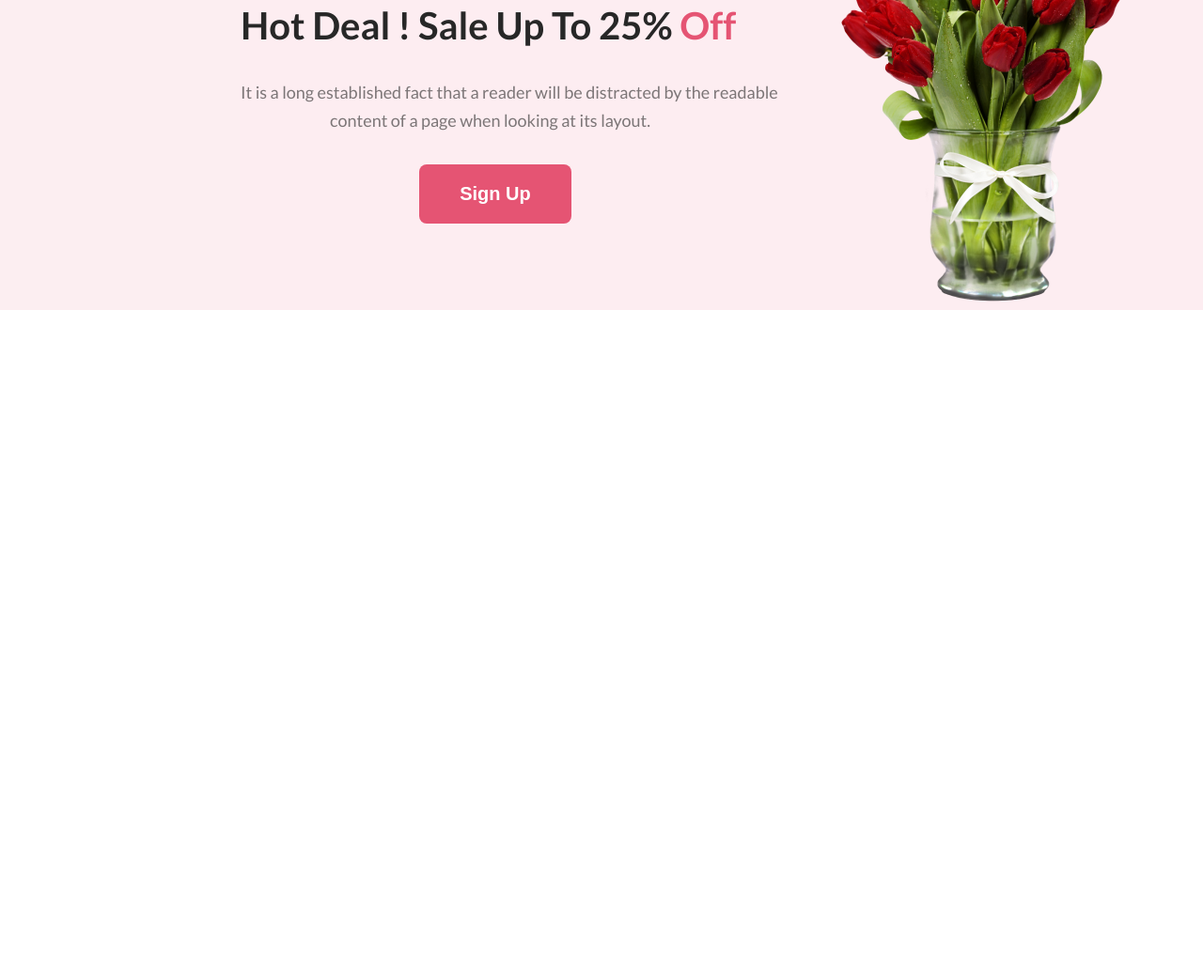
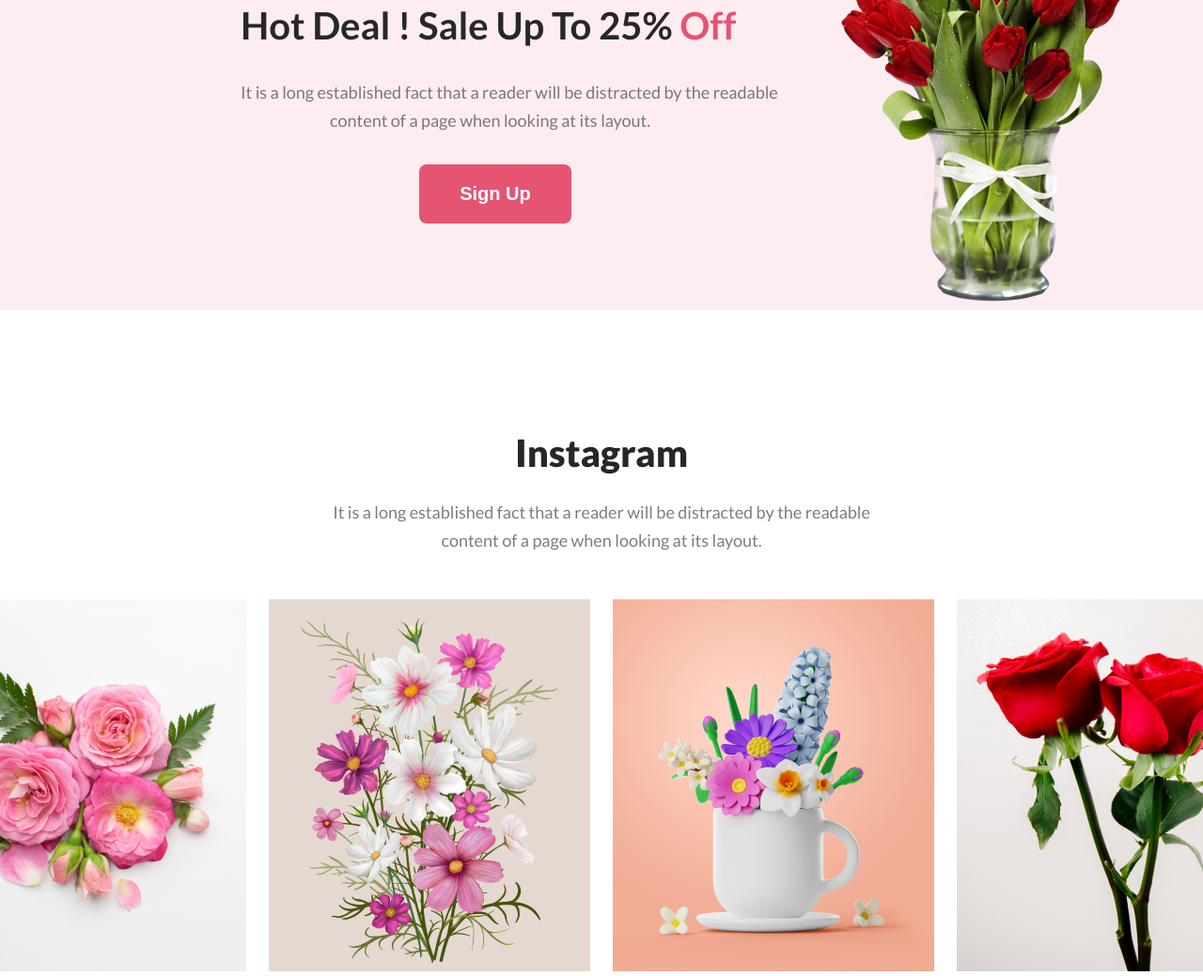
Before and after one commit to JannaturNur08/Assignment-1, a plain HTML site: page index.html in a window 1280 px wide. Shown: the part 2580-3619 px from the top of the page at 94% size. Before the commit the page ends 2910 px from the top, so only its background shows below. Drawn offline with nearby package versions, Linux system fonts and the light colour scheme.

Commit message:
instagram section added

```diff
--- a/index.html
+++ b/index.html
@@ -110,6 +110,42 @@
 
           <!-- sale section end -->
 
+
+          <!-- instagram section start -->
+
+          <div class="instagram-section">
+            <h3 class="instagram-section-title">Instagram</h3>
+            <p class="instagram-section-description">It is a long established fact that a reader will be distracted by the
+                readable <br> content of a page when looking at its layout.</p>
+            <div class="instagram-section-image-collection">
+                <div class="insta-image">
+                    <div class="img">
+                        <img src="images/Rectangle-3.png" alt="">
+
+                    </div>
+
+                    <div class="img">
+                        <img src="images/Rectangle-4.png" alt="">
+
+                    </div>
+
+                    <div class="img">
+                        <img src="images/Rectangle-5.png" alt="">
+
+                    </div>
+                    <div class="img">
+                        <img src="images/Rectangle-6.png" alt="">
+
+                    </div>
+
+                </div>
+
+
+
+            </div>
+        </div>
+<!-- instagram section end -->
+
     </main>
 
 </body>
--- a/style.css
+++ b/style.css
@@ -249,3 +249,40 @@ body {
 }
 
 /* sale section end */
+
+
+
+/* instagram section start*/
+.instagram-section {
+    text-align: center;
+    margin-top: 128px;
+}
+
+.instagram-section-title {
+    color: #272727;
+    text-align: center;
+    font-family: Lato;
+    font-size: 40px;
+    font-style: normal;
+    font-weight: 800;
+    line-height: normal;
+}
+
+.instagram-section-description {
+
+    color: rgba(39, 39, 39, 0.60);
+    text-align: center;
+    font-family: Lato;
+    font-size: 18px;
+    font-style: normal;
+    font-weight: 400;
+    line-height: 30px;
+    margin-top: 24px;
+}
+
+.insta-image {
+    display: flex;
+    gap: 24px;
+    justify-content: center;
+    margin-top: 48px;
+}
```
Also changed, not shown: images/Flower-01.png (deleted), images/Rectangle-3.png (added).
